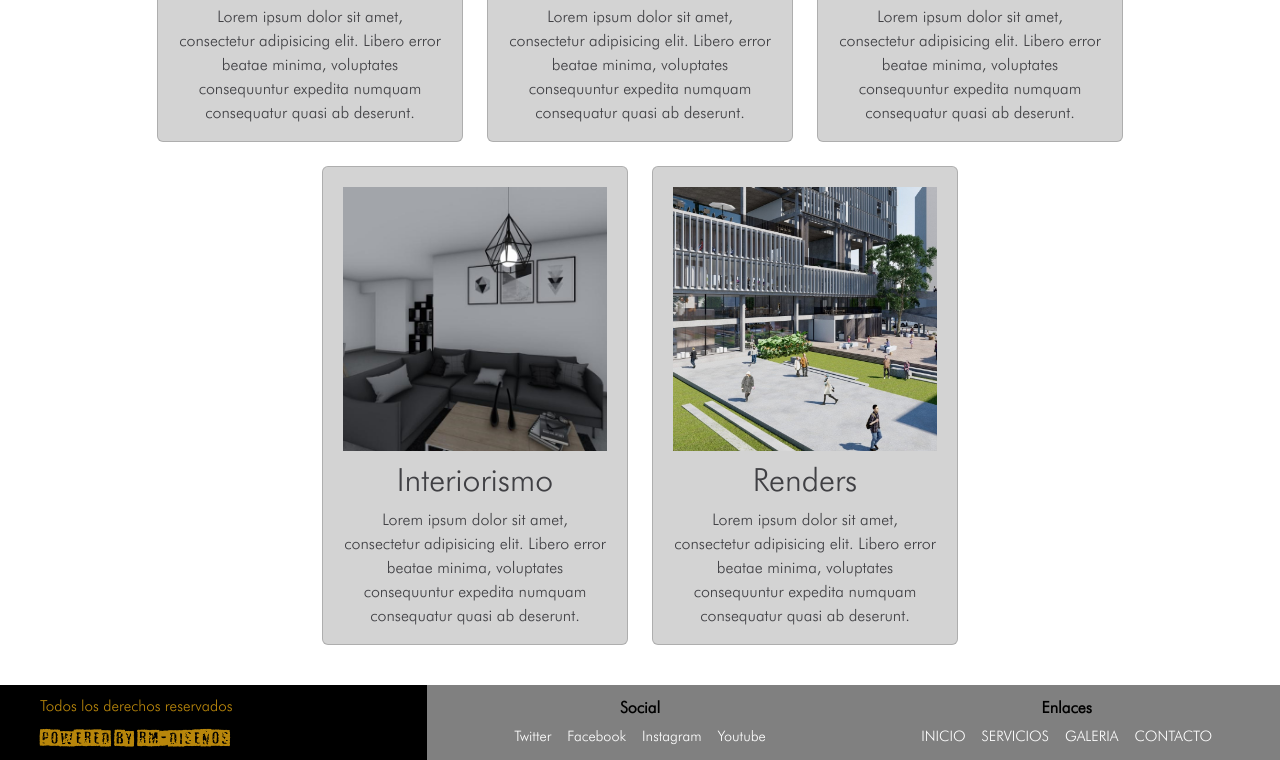
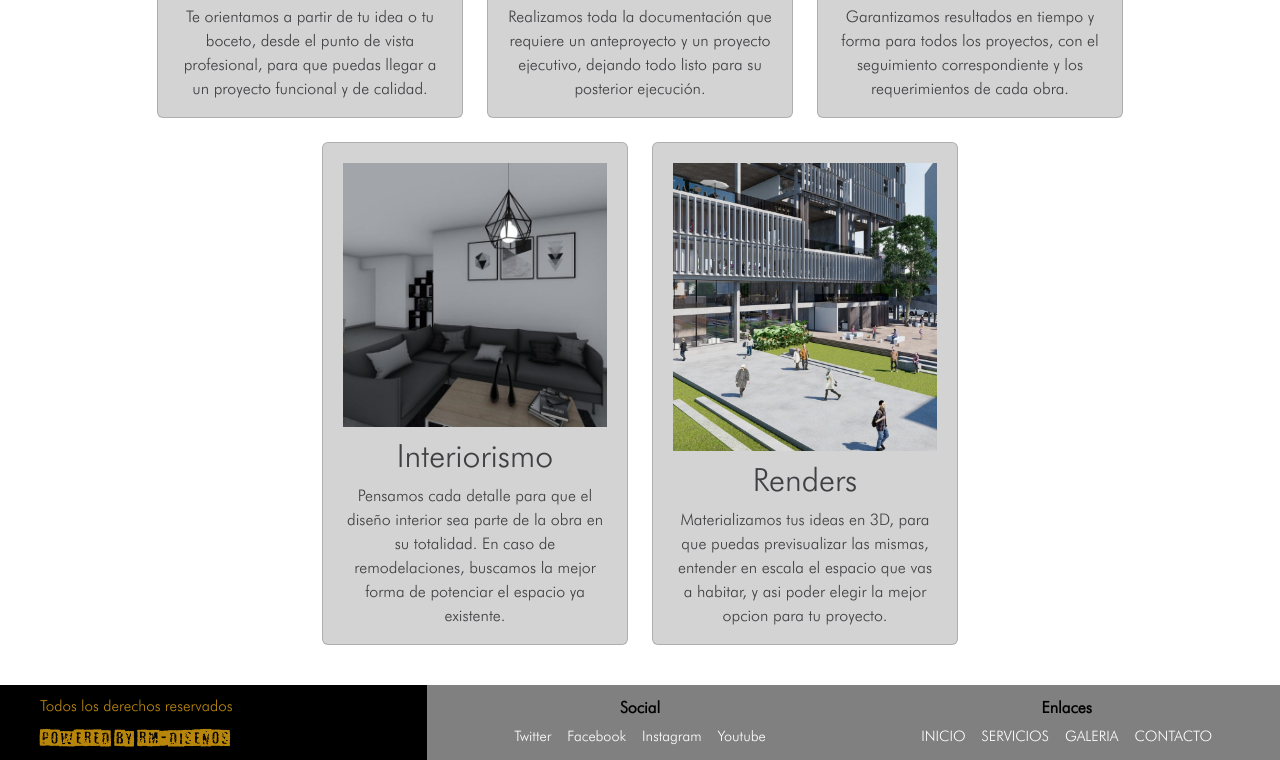
Before and after one commit to juanmolins/entrega-final-molins-juan, a website: page servicios.html in a window 1280 px wide. Shown: the part 414-1174 px from the top of the page. Drawn offline with nearby package versions, Linux system fonts and the light colour scheme.

Commit message:
Ultimando detalles

```diff
--- a/servicios.html
+++ b/servicios.html
@@ -38,27 +38,27 @@
             <div class="card text-center col-12 col-md-5 col-lg-3 justify-content-md-center">
                 <img class="servicios mx-auto d-block" src="./images/serv-asesoramiento.jpg">
                 <h2>Asesoramiento</h2>
-                <p>Lorem ipsum dolor sit amet, consectetur adipisicing elit. Libero error beatae minima, voluptates consequuntur expedita numquam consequatur quasi ab deserunt.</p>
+                <p>Te orientamos a partir de tu idea o tu boceto, desde el punto de vista profesional, para que puedas llegar a un proyecto funcional y de calidad.</p>
             </div>
             <div class="card text-center col-12 col-md-5 col-lg-3">
                 <img class="servicios mx-auto d-block" src="./images/serv-proyecto.jpg">
                 <h2>Proyecto</h2>
-                <p>Lorem ipsum dolor sit amet, consectetur adipisicing elit. Libero error beatae minima, voluptates consequuntur expedita numquam consequatur quasi ab deserunt.</p>
+                <p>Realizamos toda la documentación que requiere un anteproyecto y un proyecto ejecutivo, dejando todo listo para su posterior ejecución.</p>
             </div>
             <div class="card text-center col-12 col-md-5 col-lg-3">
                 <img class="servicios mx-auto d-block" src="./images/serv-direccion.jpg">
                 <h2>Dirección</h2>
-                <p>Lorem ipsum dolor sit amet, consectetur adipisicing elit. Libero error beatae minima, voluptates consequuntur expedita numquam consequatur quasi ab deserunt.</p>
+                <p>Garantizamos resultados en tiempo y forma para todos los proyectos, con el seguimiento correspondiente y los requerimientos de cada obra.</p>
             </div>
             <div class="card text-center col-12 col-md-5 col-lg-3">
                 <img class="servicios mx-auto d-block" src="./images/serv-interiorismo.jpeg">
                 <h2>Interiorismo</h2>
-                <p>Lorem ipsum dolor sit amet, consectetur adipisicing elit. Libero error beatae minima, voluptates consequuntur expedita numquam consequatur quasi ab deserunt.</p>
+                <p>Pensamos cada detalle para que el diseño interior sea parte de la obra en su totalidad. En caso de remodelaciones, buscamos la mejor forma de potenciar el espacio ya existente.</p>
             </div>
             <div class="card text-center col-12 col-md-5 col-lg-3">
                 <img class="servicios mx-auto d-block" src="./images/serv-renders.jpeg">
                 <h2>Renders</h2>
-                <p>Lorem ipsum dolor sit amet, consectetur adipisicing elit. Libero error beatae minima, voluptates consequuntur expedita numquam consequatur quasi ab deserunt.</p>
+                <p>Materializamos tus ideas en 3D, para que puedas previsualizar las mismas, entender en escala el espacio que vas a habitar, y asi poder elegir la mejor opcion para tu proyecto.</p>
             </div>
         </section>
     </main>
```
Also changed, not shown: contacto.html (+2 -2 lines), index.html (+2 -2 lines), images/slide03.jpg.
